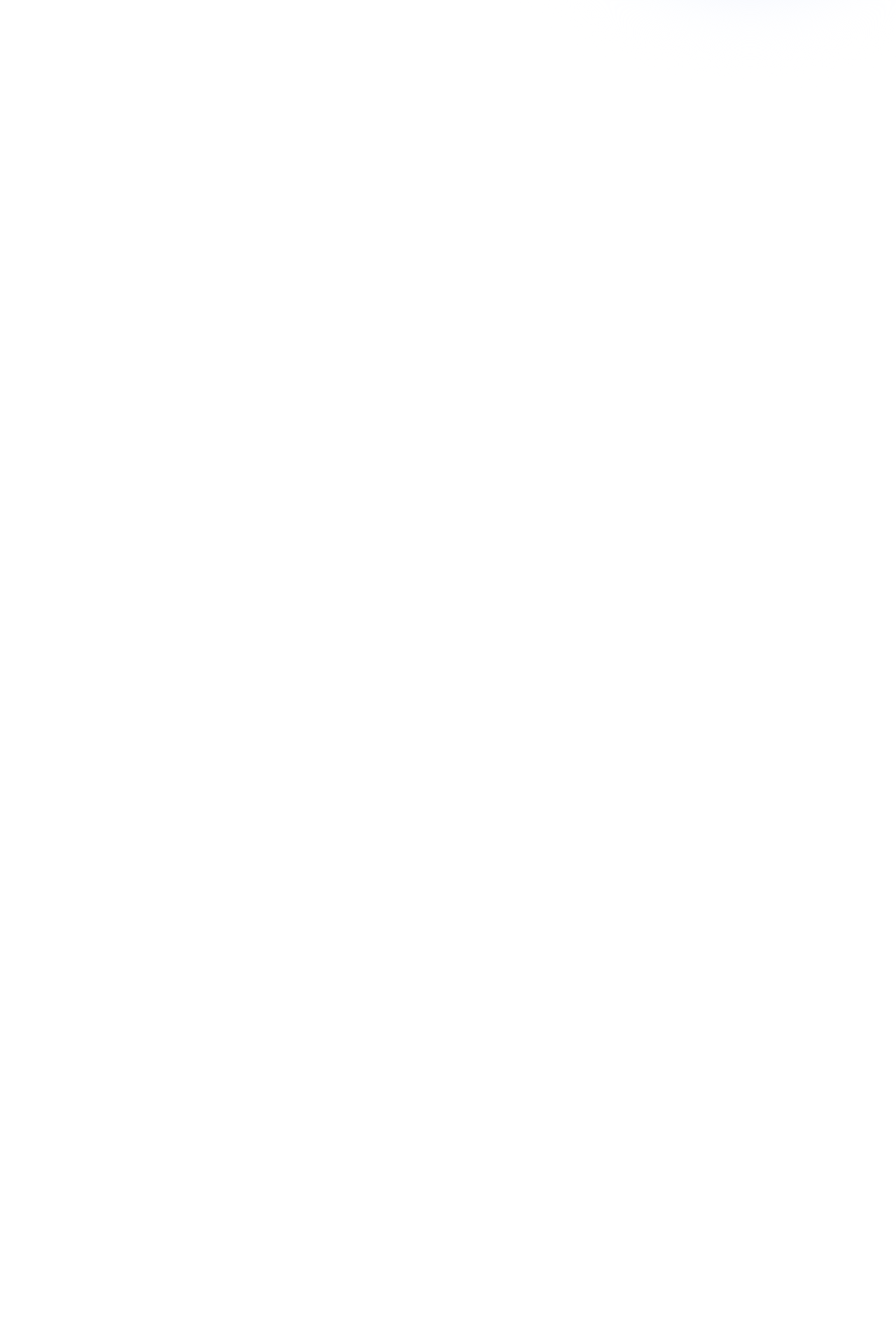
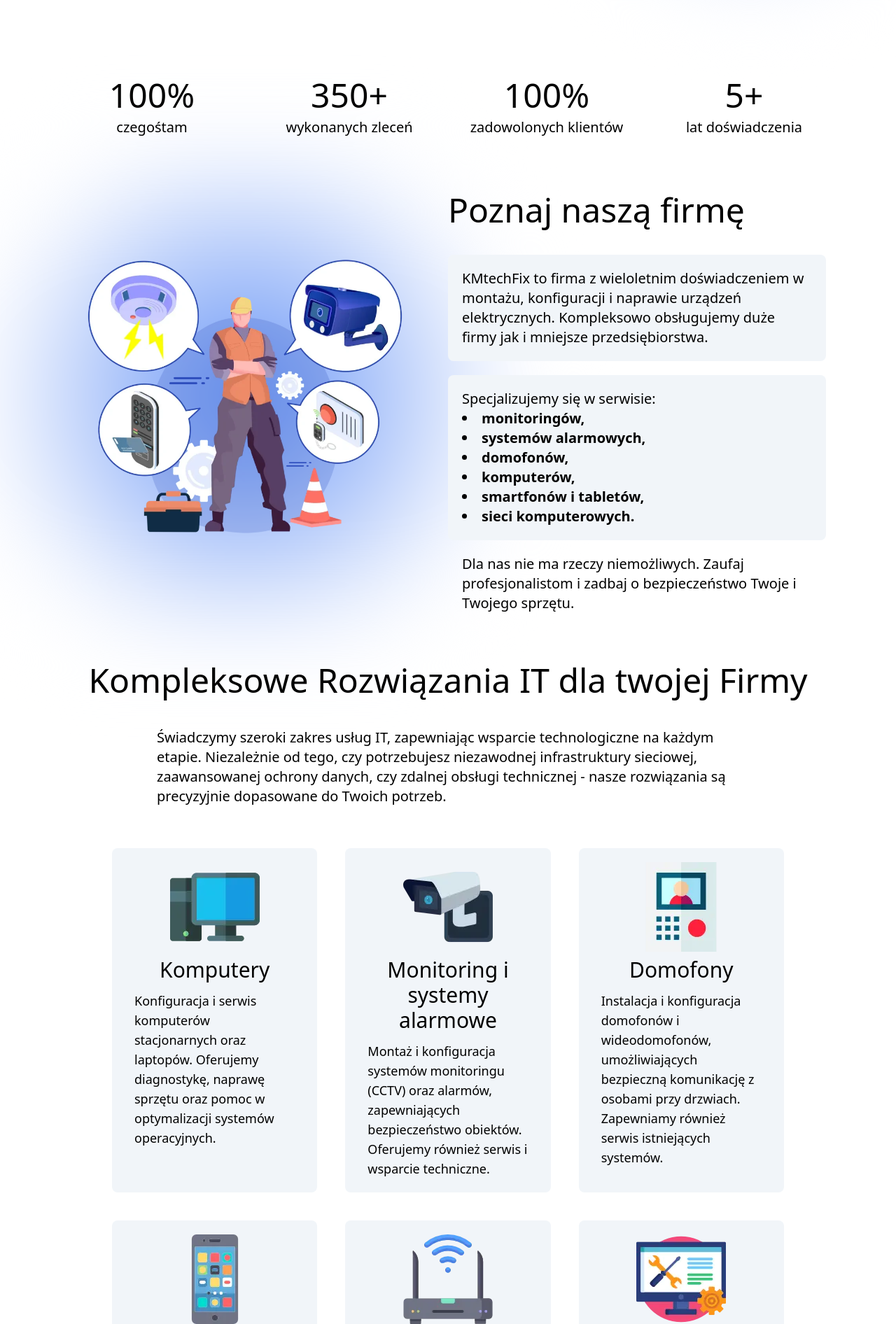
Before and after one commit to gapinsky/kmechfix, a React (Vite) app: page / in a window 1280 px wide. Shown: the part 728-2620 px from the top of the page at 70% size. Before the commit the page ends 1520 px from the top, so only its background shows below. Built offline with nearby package versions, Linux system fonts and the light colour scheme.

Commit message:
created services section & improved about section

```diff
--- a/package.json
+++ b/package.json
@@ -11,6 +11,7 @@
   },
   "dependencies": {
     "react": "^18.3.1",
+    "react-countup": "^6.5.3",
     "react-dom": "^18.3.1",
     "react-icons": "^5.3.0"
   },
--- a/src/App.tsx
+++ b/src/App.tsx
@@ -1,11 +1,15 @@
 import Nav from './components/Nav/Nav';
+import About from './components/About/About';
 import Hero from './components/Sections/Hero';
+import Services from './components/Services/Services';
 
 function App() {
 	return (
 		<>
 			<Nav />
 			<Hero />
+			<About />
+			<Services />
 			<br />
 			<br />
 			<br />
--- /dev/null
+++ b/src/components/About/About.tsx
@@ -0,0 +1,42 @@
+import CounterUpContainer from './CounterUpContainer';
+import aboutImg from '../../assets/img/about.webp';
+const About = () => {
+	return (
+		<section className=' flex flex-col overflow-x-clip  lg:px-20 '>
+			<CounterUpContainer />
+			<div className=' flex flex-col items-center lg:flex-row'>
+				<div className='relative flex justify-center items-center py-5 md:max-w-[70%] lg:flex-1'>
+					<div className='absolute w-[200%] h-[100%] bg-radial-center  blur-3xl rounded-full z-0 lg:h-[150%]'></div>
+					<img src={aboutImg} alt='' className='z-10' />
+				</div>
+				<div className='z-10 p-5 grid grid-cols-1 md:grid-cols-2 gap-5 lg:flex-1 '>
+					<h2 className='py-5 text-center text-3xl  md:col-span-2 md:text-5xl lg:text-start '>
+						Poznaj naszą firmę
+					</h2>
+					<p className='text-xl  bg-slate-100 rounded-lg  p-5 lg:col-span-2'>
+						KMtechFix to firma z wieloletnim doświadczeniem w montażu,
+						konfiguracji i naprawie urządzeń elektrycznych. Kompleksowo
+						obsługujemy duże firmy jak i mniejsze przedsiębiorstwa.
+					</p>
+					<p className=' text-xl bg-slate-100 rounded-lg  p-5 lg:col-span-2'>
+						Specjalizujemy się w serwisie:
+						<ul className='list-disc list-inside font-semibold'>
+							<li>monitoringów,</li>
+							<li>systemów alarmowych,</li>
+							<li>domofonów,</li>
+							<li>komputerów,</li>
+							<li>smartfonów i tabletów,</li>
+							<li>sieci komputerowych.</li>
+						</ul>
+					</p>
+					<p className='px-5 md:col-span-2 text-xl '>
+						Dla nas nie ma rzeczy niemożliwych. Zaufaj profesjonalistom i zadbaj
+						o bezpieczeństwo Twoje i Twojego sprzętu.
+					</p>
+				</div>
+			</div>
+		</section>
+	);
+};
+
+export default About;
--- /dev/null
+++ b/src/components/About/CounterUp.tsx
@@ -0,0 +1,22 @@
+import CountUp from 'react-countup';
+
+interface Props {
+	number: number;
+	sign: string;
+	description: string;
+}
+
+const CounterUp = ({ number, sign, description }: Props) => {
+	return (
+		<div className=' flex flex-col justify-center items-center py-5'>
+			<span className='text-3xl md:text-5xl md:mb-2'>
+				<CountUp start={0} end={number} delay={0} duration={2} />
+				{sign}
+			</span>
+
+			<p className='text-lg md:text-xl'>{description}</p>
+		</div>
+	);
+};
+
+export default CounterUp;
--- /dev/null
+++ b/src/components/About/CounterUpContainer.tsx
@@ -0,0 +1,14 @@
+import CounterUp from './CounterUp';
+
+const CounterUpContainer = () => {
+	return (
+		<div className='grid grid-cols-1 gap-2 py-5 z-10 md:grid-cols-2 lg:grid-cols-4'>
+			<CounterUp number={100} sign='%' description='czegośtam' />
+			<CounterUp number={350} sign='+' description='wykonanych zleceń' />
+			<CounterUp number={100} sign='%' description='zadowolonych klientów' />
+			<CounterUp number={5} sign='+' description='lat doświadczenia' />
+		</div>
+	);
+};
+
+export default CounterUpContainer;
--- a/src/components/Sections/Hero.tsx
+++ b/src/components/Sections/Hero.tsx
@@ -2,15 +2,13 @@
 const Hero = () => {
 	return (
 		<section className=' px-5 pt-16 flex flex-col justify-around items-center overflow-x-clip h-svh lg:px-20'>
-			{/* <div className='absolute w-[400px] h-[400px] left-1/2 top-0 -translate-x-1/2 -z-10 rounded-full bg-radial-center'></div> */}
-			{/* md:w-[1200px] md:h-[500px] lg:w-[3000px] lg:h-[1000px] */}
 			<div className=' flex flex-col justify-center  items-center  z-10 md:px-10 lg:order-1 lg:flex-row '>
 				<div className='relative flex justify-center items-center h-full w-full lg:order-2  '>
-					<div className='absolute bg-radial-center  blur-3xl rounded-full w-[300%] h-[120%]'></div>
+					<div className='absolute bg-radial-center  blur-3xl rounded-full w-[300%] h-[120%] '></div>
 					<img
 						src={heroImg}
 						alt='obrazek sekcji tytułowej, dom z systemem monitoringu'
-						className=' max-w-[70%]  z-10  md:max-w-[50%]   pointer-events-none lg:max-w-[100%] lg:w-full'
+						className=' max-w-[70%]  z-10   pointer-events-none lg:max-w-[100%] lg:w-full'
 					/>
 				</div>
 				<div className='z-10 px-2 lg:order-1'>
--- /dev/null
+++ b/src/components/Services/ServiceCard.tsx
@@ -0,0 +1,17 @@
+interface Props {
+	img: string;
+	title: string;
+	description: string;
+}
+
+const ServiceCard = ({ img, title, description }: Props) => {
+	return (
+		<div className='flex flex-col items-center justify-start rounded-lg p-5  bg-slate-100'>
+			<img src={img} alt='' className='mb-2' />
+			<h3 className='text-2xl mb-3 text-center  lg:text-3xl'>{title}</h3>
+			<p className='text-lg lg:px-3'>{description}</p>
+		</div>
+	);
+};
+
+export default ServiceCard;
--- /dev/null
+++ b/src/components/Services/Services.tsx
@@ -0,0 +1,28 @@
+import ServicesCardGroup from './ServicesCardGroup';
+
+const Services = () => {
+	return (
+		<section className='relative pt-10 flex flex-col px-5 md:px-10  lg:px-20'>
+			<h2 className='text-center text-3xl py-3 mb-3  md:text-5xl '>
+				Kompleksowe Rozwiązania IT dla twojej Firmy
+			</h2>
+			<p className='text-xl pb-10 my-5 lg:px-36'>
+				Świadczymy szeroki zakres usług IT, zapewniając wsparcie technologiczne
+				na każdym etapie. Niezależnie od tego, czy potrzebujesz niezawodnej
+				infrastruktury sieciowej, zaawansowanej ochrony danych, czy zdalnej
+				obsługi technicznej - nasze rozwiązania są precyzyjnie dopasowane do
+				Twoich potrzeb.
+			</p>
+			<ServicesCardGroup />
+			<p className=' my-5 text-xl  mx-auto '>
+				Wszystkie usługi wyceniamy indywidualnie jeśli chcesz uzyskać więcej
+				szczegółów skontaktuj się z nami poprzez{' '}
+				<a href='' className='text-blue-500 underline'>
+					formularz.
+				</a>
+			</p>
+		</section>
+	);
+};
+
+export default Services;
--- /dev/null
+++ b/src/components/Services/ServicesCardGroup.tsx
@@ -0,0 +1,46 @@
+import ServiceCard from './ServiceCard';
+import computer from '../../assets/icons/computer.webp';
+import cctv from '../../assets/icons/security-camera.webp';
+import intercom from '../../assets/icons/intercom.webp';
+import mobiles from '../../assets/icons/smartphone.webp';
+import router from '../../assets/icons/wifi.webp';
+import itServices from '../../assets/icons/technical-support.webp';
+const ServicesCardGroup = () => {
+	return (
+		<div className='grid grid-cols-1  gap-5 md:grid-cols-2 lg:grid-cols-3 lg:px-20 lg:gap-10'>
+			<ServiceCard
+				img={computer}
+				title='Komputery'
+				description='Konfiguracja i serwis komputerów stacjonarnych oraz laptopów. Oferujemy diagnostykę, naprawę sprzętu oraz pomoc w optymalizacji systemów operacyjnych.'
+			/>
+			<ServiceCard
+				img={cctv}
+				title='Monitoring i systemy alarmowe'
+				description='Montaż i konfiguracja systemów monitoringu (CCTV) oraz alarmów, zapewniających bezpieczeństwo obiektów. Oferujemy również serwis i wsparcie techniczne.'
+			/>
+			<ServiceCard
+				img={intercom}
+				title='Domofony'
+				description='Instalacja i konfiguracja domofonów i wideodomofonów, umożliwiających bezpieczną komunikację z osobami przy drzwiach. Zapewniamy również serwis istniejących systemów.
+'
+			/>
+			<ServiceCard
+				img={mobiles}
+				title='Telefony i tablety'
+				description='Naprawa i konfiguracja smartfonów oraz tabletów, w tym rozwiązywanie problemów z oprogramowaniem i sprzętem.'
+			/>
+			<ServiceCard
+				img={router}
+				title='Sieci komputerowe'
+				description='Projektowanie, konfiguracja oraz serwis sieci komputerowych. Oferujemy także wsparcie w rozwiązywaniu problemów z siecią.'
+			/>
+			<ServiceCard
+				img={itServices}
+				title='Usługi informatyczne'
+				description='Wsparcie w zakresie zarządzania oprogramowaniem, rozwiązywania problemów z systemami operacyjnymi oraz pomoc techniczną w codziennym użytkowaniu technologii.'
+			/>
+		</div>
+	);
+};
+
+export default ServicesCardGroup;
```
Also changed, not shown: src/assets/img/about.webp, 1 other file (tests, documents, lock files or other folders).
